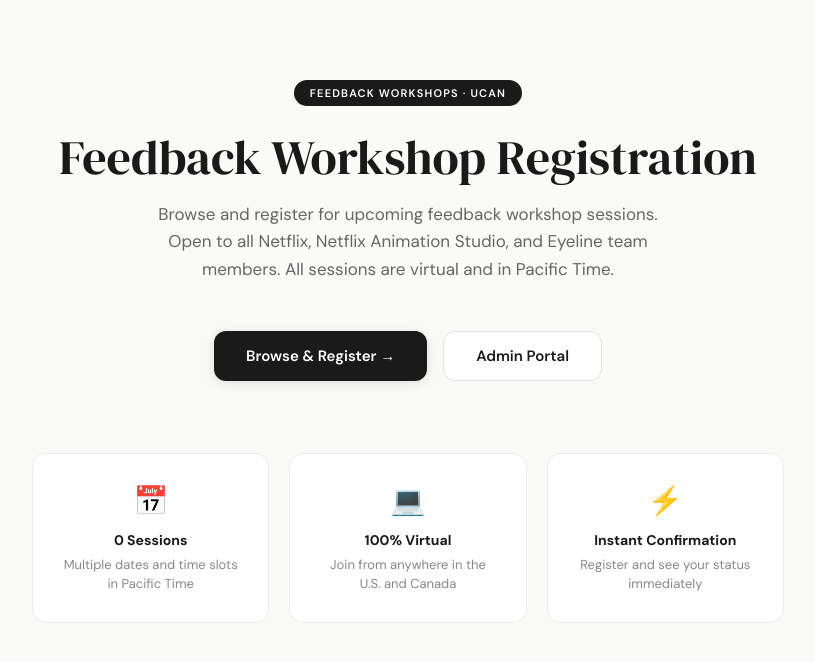
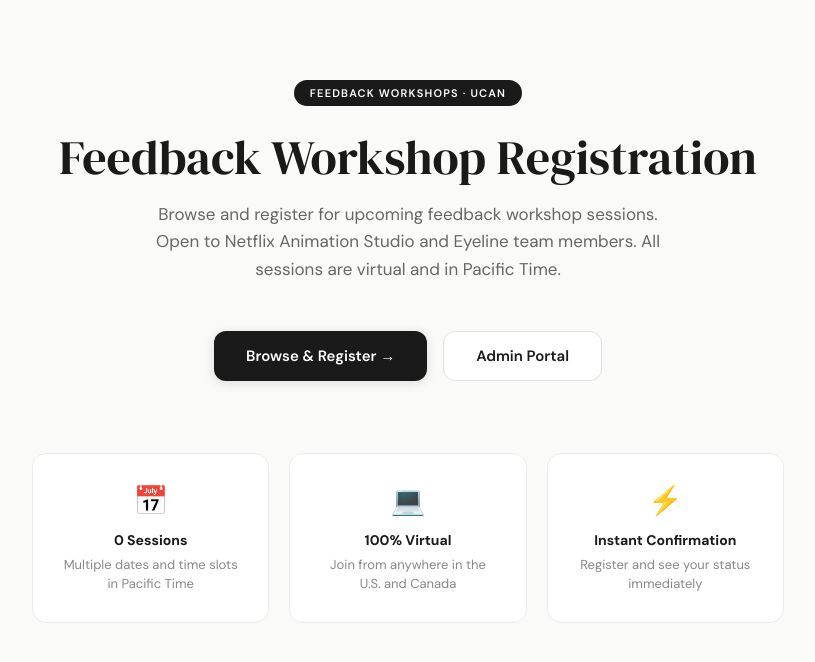
Before and after one commit to hcohee-cohee/Feedback-Workshops-Portal, a website: page public/index.html in a window 1280 px wide. Shown: the whole page, without its empty margins (232-1047 px from the left). Drawn offline with Linux system fonts and the light colour scheme; no server answers.

Commit message:
Update index.html

```diff
--- a/public/index.html
+++ b/public/index.html
@@ -259,7 +259,7 @@
 function rLanding(){
   return '<div class="landing"><div class="fade-up"><div class="landing-badge">Feedback Workshops · UCAN</div>'+
     '<h1>Feedback Workshop Registration</h1>'+
-    '<p class="sub">Browse and register for upcoming feedback workshop sessions. Open to all Netflix, Netflix Animation Studio, and Eyeline team members. All sessions are virtual and in Pacific Time.</p></div>'+
+    '<p class="sub">Browse and register for upcoming feedback workshop sessions. Open to Netflix Animation Studio and Eyeline team members. All sessions are virtual and in Pacific Time.</p></div>'+
     '<div class="btn-row fade-up-d1"><button class="btn btn-pri" onclick="S.view=\'catalog\';S.showMyRegs=false;render()">Browse & Register →</button>'+
     '<button class="btn btn-sec" onclick="S.view=\'admin-login\';render()">Admin Portal</button></div>'+
     '<div class="features fade-up-d2">'+
```
